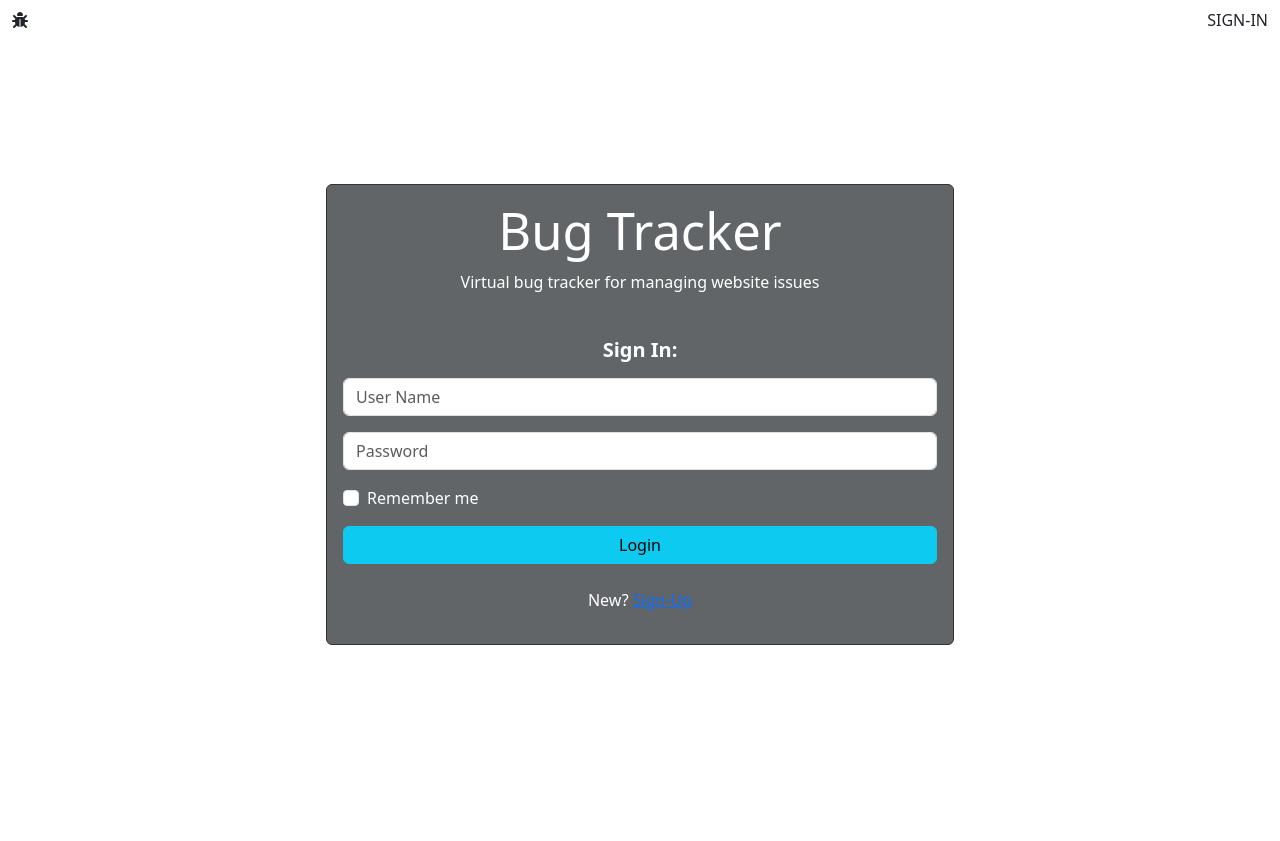
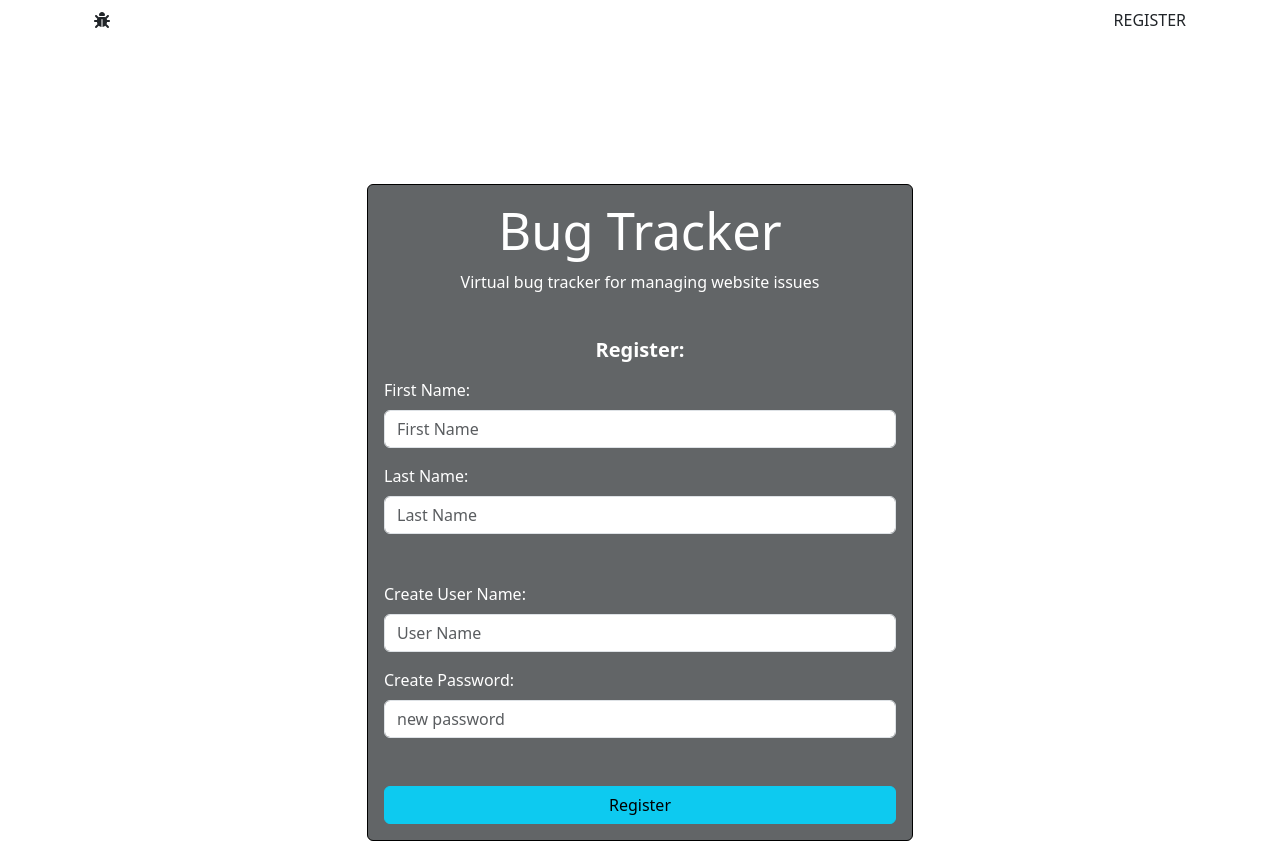
Before and after one commit to JesseLeviHall/Bug-Tracker-MERN, a React (Create React App) app in the folder frontend/: page /register in a window 1280 px wide. Before the commit the page ends 800 px from the top, so only its background shows below. Built offline with nearby package versions, Linux system fonts and the light colour scheme; a web font is replaced by a local one.

Commit message:
re-order

```diff
--- a/frontend/src/App.js
+++ b/frontend/src/App.js
@@ -10,15 +10,17 @@ import Dashboard from "./Views/Pages/Dashboard/Dashboard";
 import Register from "./Views/Pages/Register";
 
 function App() {
-  const { auth } = useSelector((state) => state);
   return (
     <Router>
-      {!auth.LoggedIn ? (
+      <div className="container">
+        <Switch>
+          <Route path="/login">
             <Login />
-      ) : (
-        <div>
+          </Route>
+          <Route path="/register">
+            <Register />
+          </Route>
           <Navigation />
-          <Switch>
           <Route path="/" exact>
             <Dashboard />
           </Route>
@@ -31,12 +33,8 @@ function App() {
           <Route path="/editbug/:bugId">
             <EditBugForm />
           </Route>
-            <Route path="/register" exact>
-              <Register />
-            </Route>
         </Switch>
       </div>
-      )}
     </Router>
   );
 }
--- a/frontend/src/Views/Pages/Login/Login.jsx
+++ b/frontend/src/Views/Pages/Login/Login.jsx
@@ -62,7 +62,7 @@ export default () => {
             outline
             style={{
               backgroundColor: "#626567",
-              borderColor: "#333",
+              borderColor: "#000000",
             }}>
             <CardBody>
               <CardTitle className="text-center" tag="h1">
--- a/frontend/src/Views/Pages/Register.jsx
+++ b/frontend/src/Views/Pages/Register.jsx
@@ -79,7 +79,7 @@ export default function Register() {
             className="sm-4"
             style={{
               backgroundColor: "#626567",
-              borderColor: "#333",
+              borderColor: "#000000",
             }}>
             <CardBody>
               <CardTitle className="text-center" tag="h1">
@@ -115,7 +115,7 @@ export default function Register() {
                     required
                   />
                 </FormGroup>
-                <FormGroup>
+                <FormGroup className="mt-5">
                   <Label for="userName">Create User Name:</Label>
                   <Input
                     value={userName}
@@ -135,7 +135,7 @@ export default function Register() {
                     required
                   />
                 </FormGroup>
-                <Button className="mt-2" block color="info" type="submit">
+                <Button className="mt-5" block color="info" type="submit">
                   Register
                 </Button>
               </Form>
```
Lines whose indentation alone changed are shown as unchanged.
